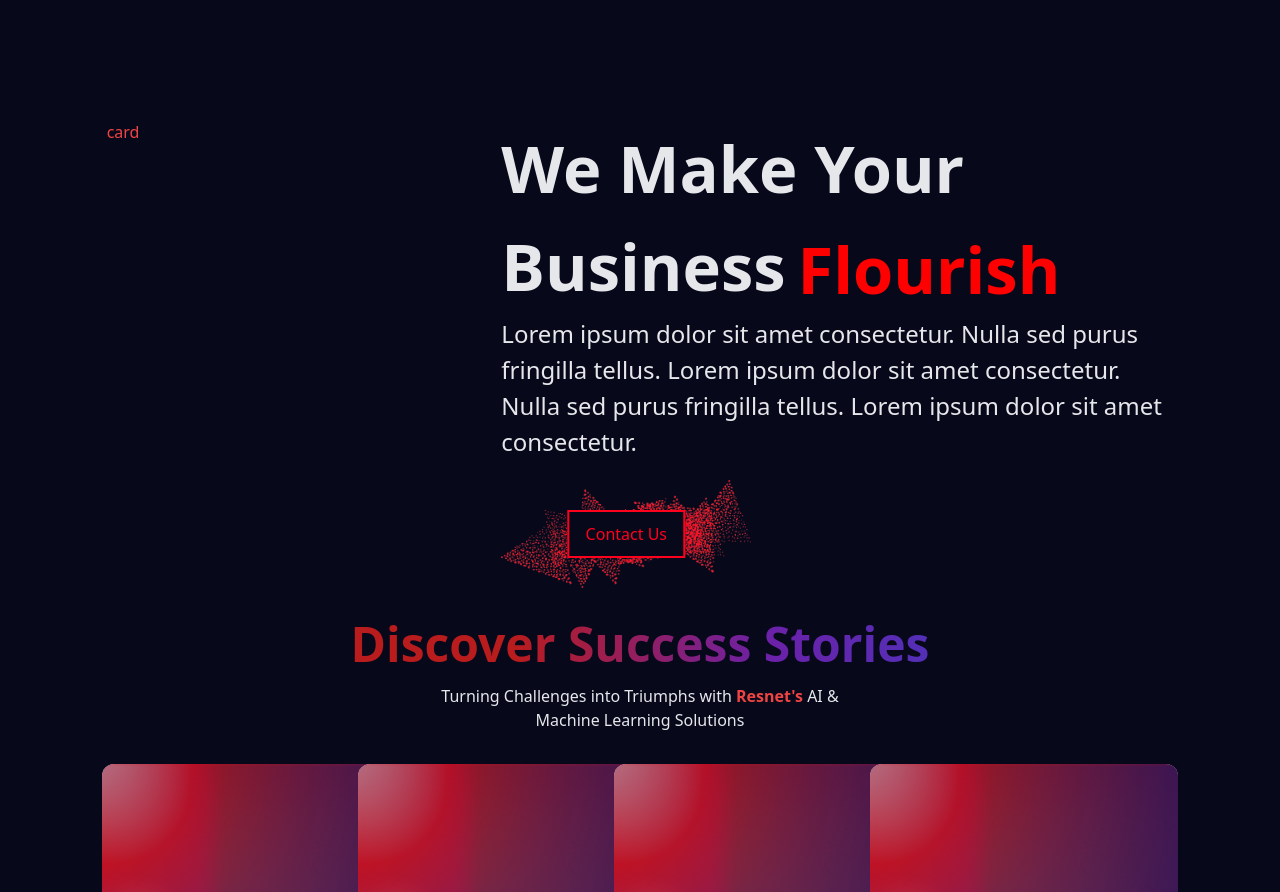
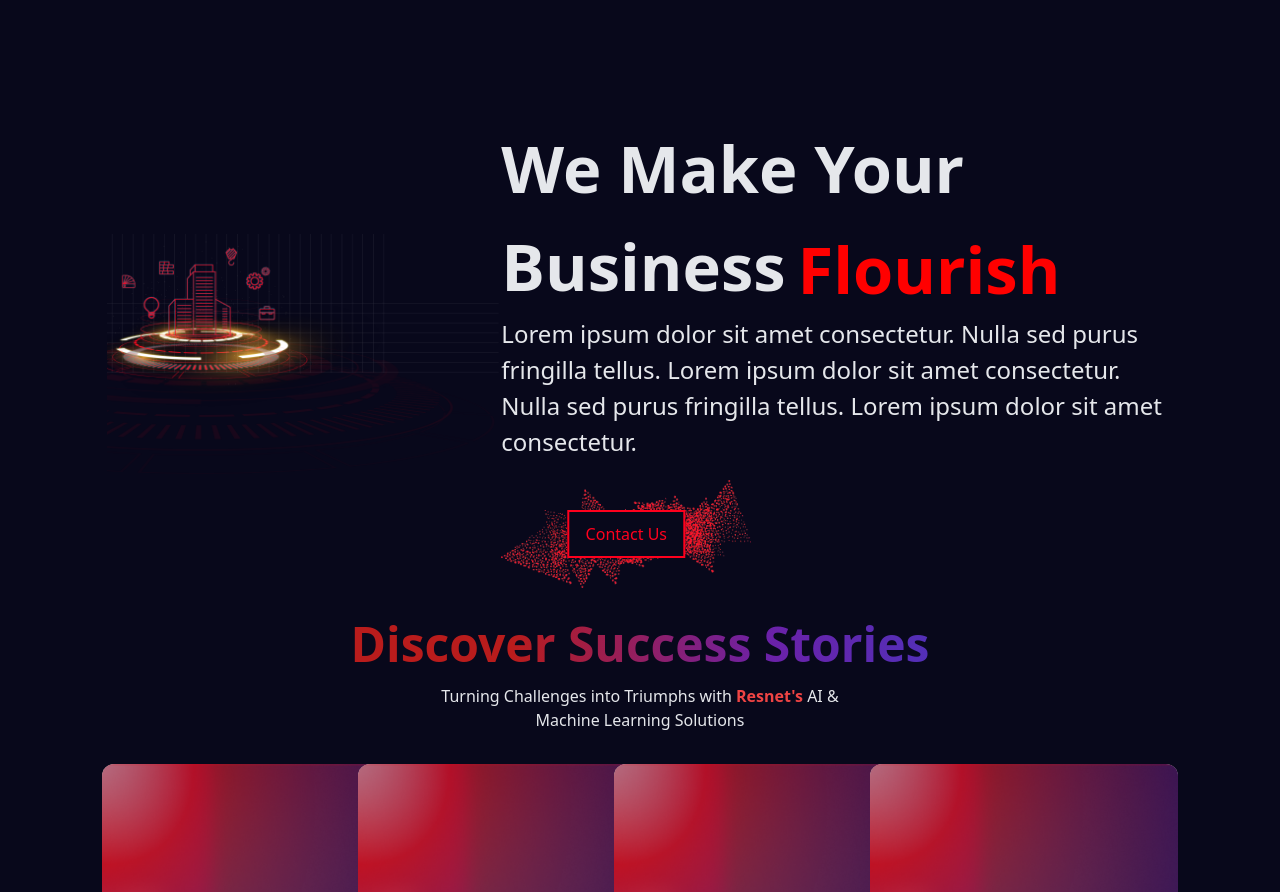
Before and after one commit to Qriocity-Company/Resnet, a Next.js app: page / in a window 1280 px wide. Shown: the part 1720-2612 px from the top of the page. Built offline with nearby package versions, Linux system fonts and the light colour scheme.

Commit message:
added about image

```diff
--- a/components/About.tsx
+++ b/components/About.tsx
@@ -3,12 +3,15 @@ import React from "react";
 import "@/styles/About.css";
 import Image from "next/image";
 import buttonPattern from "../assets/contact-btn-img.png";
+import AboutImage from "../assets/aboutimage.png"
 
 export const About = () => {
 
   return (
-    <div className="flex justify-between w-5/6 mx-auto">
-      <div className="max-w-xl w-full text-red-500">card</div>
+    <div className="flex justify-between items-center w-5/6 mx-auto">
+      <div className="max-w-xl w-full text-red-500">
+        <Image src={AboutImage} className="w-[4197px] " />
+      </div>
       <div className="max-w-2xl">
         <div className="text-[65px] font-[700] w-full ">
           <span className="">We Make Your </span><br/>
```
Also changed, not shown: assets/aboutimage.png (added).
